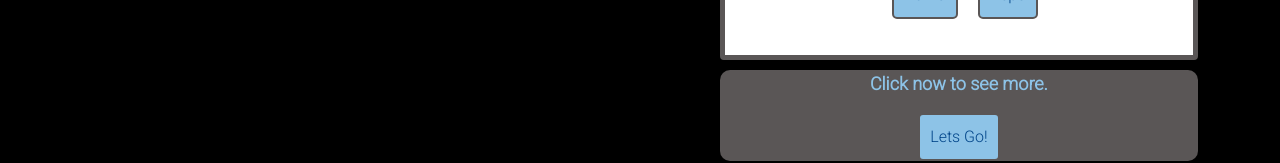
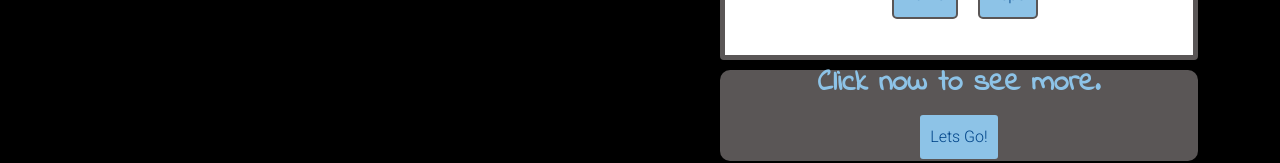
Before and after one commit to jbasquez/jbasquez.github.io, a React (Create React App) app in the folder reactapp/: page / in a window 1280 px wide. Shown: the part 1434-1597 px from the top of the page. Built offline with nearby package versions, Linux system fonts and the light colour scheme; no server answers.

Commit message:
more styling to button for projects

```diff
--- a/reactapp/src/components/button.js
+++ b/reactapp/src/components/button.js
@@ -5,7 +5,7 @@ import {Link } from "react-router-dom";
 
      return (
        <div>
-         <p>
+         <p className="headerButton">
            Click now to see more.
          </p>
          <Link to="/projects"><button class="btn PrimaryBtn contact">
--- a/reactapp/src/scss/style.css
+++ b/reactapp/src/scss/style.css
@@ -181,3 +181,8 @@ footer{
 .mar{
   margin-top: 10px;
 }
+.headerButton{
+  font-family: 'Indie Flower', cursive;
+  font-weight: bold;
+  font-size: 30px;
+}
```
